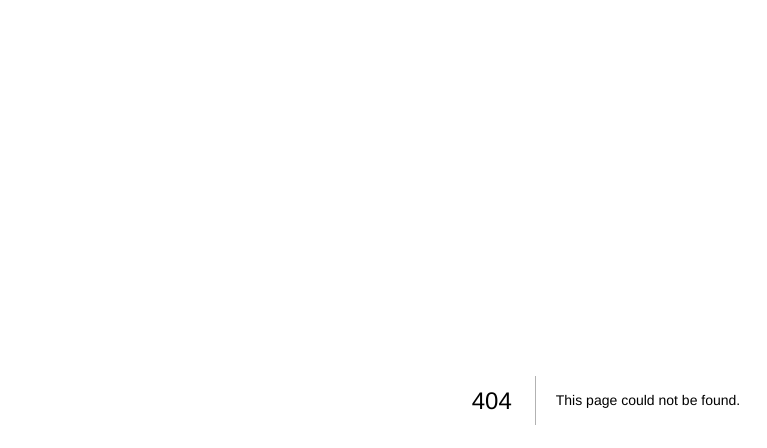
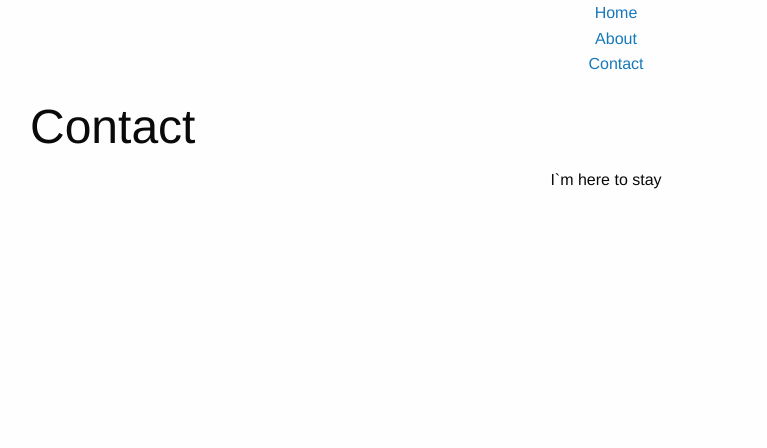
Before and after one commit to volume-new-media/volume-bootstrap, a Next.js app in the folder nextjs/: page /contact in a window 1280 px wide. Before the commit this address had no page. Shown: the top 448 px of the page, without its empty margins (34-801 px from the left). Built offline with nearby package versions, Linux system fonts and the light colour scheme.

Commit message:
add about, contct

```diff
--- /dev/null
+++ b/nextjs/pages/contact.js
@@ -0,0 +1,12 @@
+import Head from 'next/head'
+import Layout from '../components/layout'
+
+const Contact = () => {
+  return (
+    <Layout title="Contact">
+      <h1>Contact</h1>
+    </Layout>
+  )
+}
+
+export default Contact
```
Also changed, not shown: nextjs/pages/about.js (added, +12 -0 lines).
